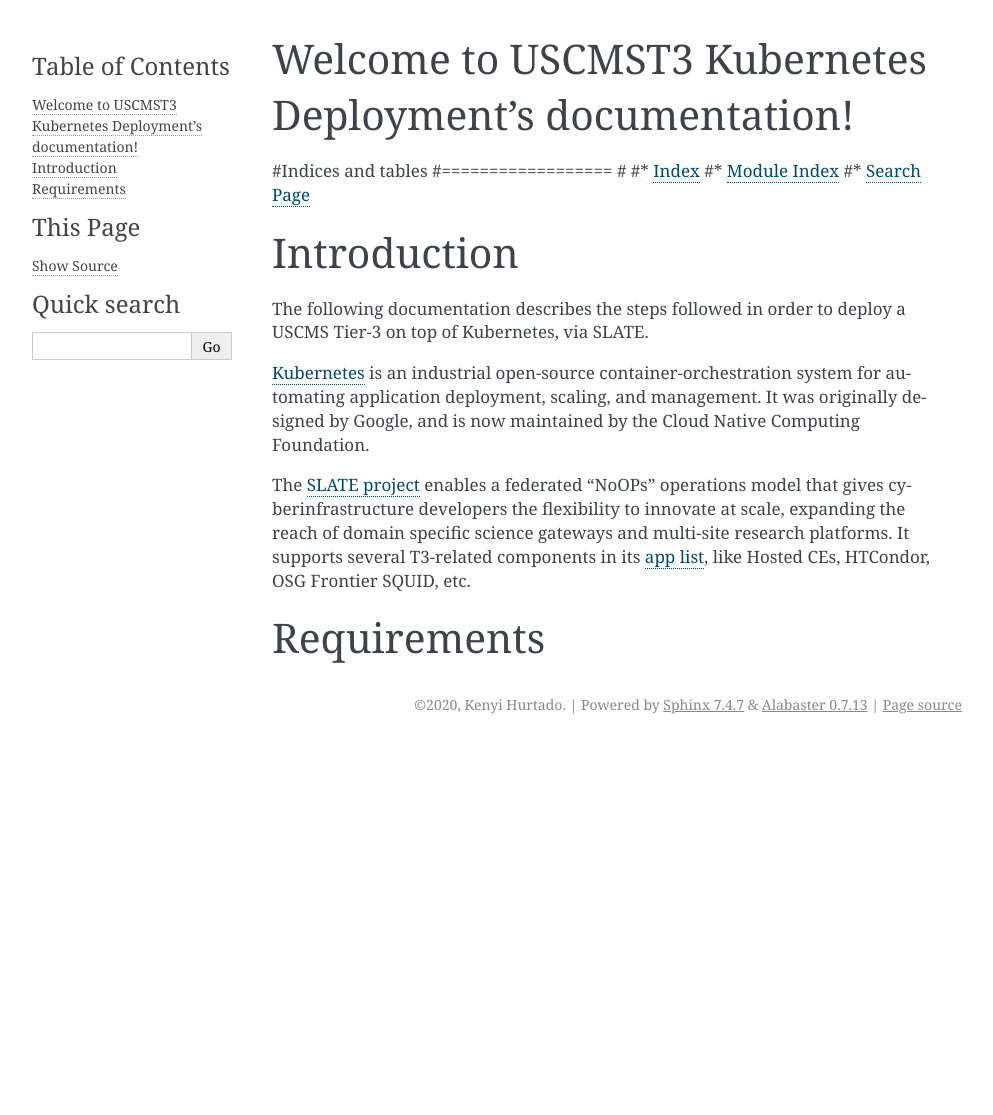
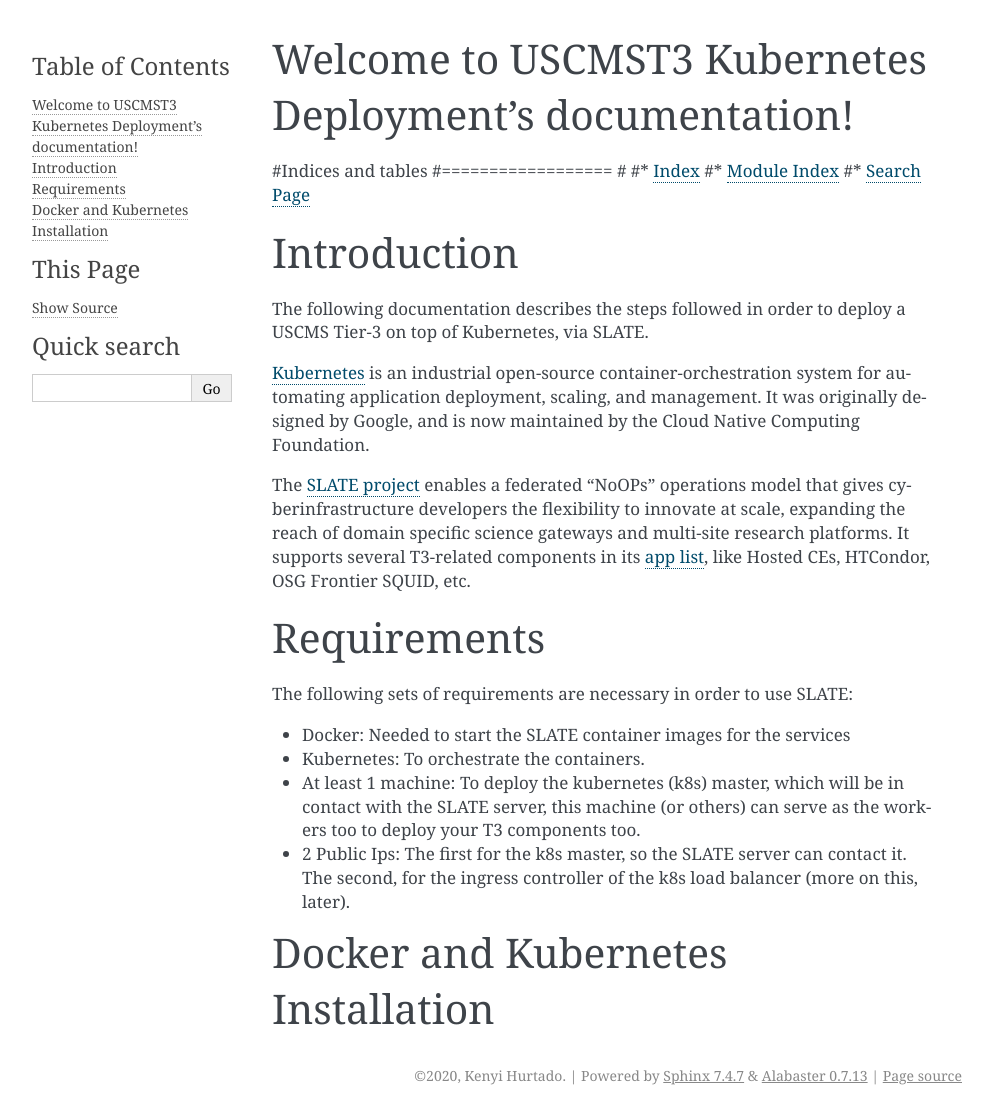
Before and after one commit to USCMSTier3/T3KubernetesDeployment, a Sphinx documentation site: the page built from docs/source/index.rst, in a window 1280 px wide. Shown: the whole page, without its empty margins (148-1141 px from the left). Built offline with Sphinx 7.4.7, drawn with Linux system fonts in a browser that asks for light colours; before the commit the page ends 900 px from its top, so only the background shows below that.

Commit message:
First image added

```diff
--- a/docs/source/index.rst
+++ b/docs/source/index.rst
@@ -30,3 +30,12 @@
 
 Requirements
 ============
+The following sets of requirements are necessary in order to use SLATE:
+
+- Docker: Needed to start the SLATE container images for the services
+- Kubernetes: To orchestrate the containers.
+- At least 1 machine: To deploy the kubernetes (k8s) master, which will be in contact with the SLATE server, this machine (or others) can serve as the workers too to deploy your T3 components too.
+- 2 Public Ips: The first for the k8s master, so the SLATE server can contact it. The second, for the ingress controller of the k8s load balancer (more on this, later).
+
+Docker and Kubernetes Installation
+==================================
```
Also changed, not shown: docs/source/images/k8s_1.png (added).
